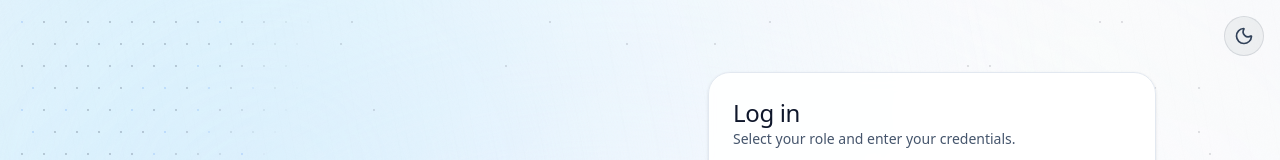
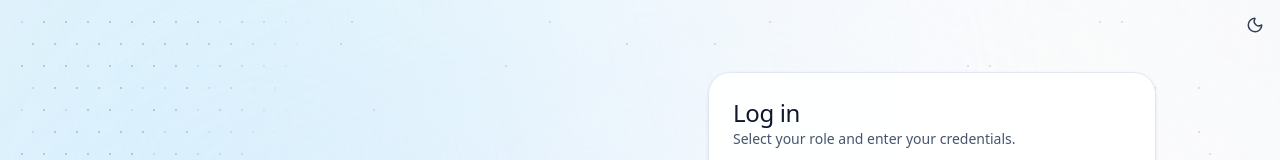
Before and after one commit to Dinusha-Ekanayake/PredictiX-Frontend, a Next.js app: page /login in a window 1280 px wide. Shown: the top 160 px of the page. Built offline with nearby package versions, Linux system fonts and the light colour scheme.

Commit message:
refactor: update ThemeToggle component for improved styling and usability

```diff
--- a/src/components/theme/ThemeToggle.tsx
+++ b/src/components/theme/ThemeToggle.tsx
@@ -1,13 +1,66 @@
+// // // "use client";
+
+// // // import * as React from "react";
+// // // import { useTheme } from "next-themes";
+// // // import { Moon, Sun } from "lucide-react";
+
+// // // /**
+// // //  * Theme toggle — pill-shaped switch with a moon/sun icon.
+// // //  * Uses semi-transparent white so it works on both the purple gradient header
+// // //  * and standalone on darker backgrounds (login page, etc.).
+// // //  */
+// // // export default function ThemeToggle() {
+// // //   const { resolvedTheme, setTheme } = useTheme();
+// // //   const [mounted, setMounted] = React.useState(false);
+
+// // //   React.useEffect(() => setMounted(true), []);
+// // //   if (!mounted) return null;
+
+// // //   const isDark = resolvedTheme === "dark";
+
+// // //   return (
+// // //     <div className="flex items-center gap-1.5">
+// // //       {/* Toggle switch track */}
+// // //       <button
+// // //         type="button"
+// // //         role="switch"
+// // //         aria-checked={isDark}
+// // //         aria-label="Toggle theme"
+// // //         onClick={() => setTheme(isDark ? "light" : "dark")}
+// // //         className="relative inline-flex h-6 w-11 shrink-0 cursor-pointer items-center rounded-full border border-white/20 bg-white/15 transition-colors focus-visible:outline-none focus-visible:ring-2 focus-visible:ring-white/40 focus-visible:ring-offset-2 focus-visible:ring-offset-transparent"
+// // //       >
+// // //         {/* Thumb */}
+// // //         <span
+// // //           className={`pointer-events-none block h-4 w-4 rounded-full bg-white shadow-sm transition-transform ${
+// // //             isDark ? "translate-x-[22px]" : "translate-x-[3px]"
+// // //           }`}
+// // //         />
+// // //       </button>
+
+// // //       {/* Icon beside the toggle */}
+// // //       {isDark ? (
+// // //         <Moon className="h-4 w-4 text-white/60" />
+// // //       ) : (
+// // //         <Sun className="h-4 w-4 text-white/60" />
+// // //       )}
+// // //     </div>
+// // //   );
+// // // }
+
+
+// // // VERSION 02
+
 // // "use client";
 
 // // import * as React from "react";
 // // import { useTheme } from "next-themes";
 // // import { Moon, Sun } from "lucide-react";
+// // import { cn } from "@/lib/utils";
 
 // // /**
-// //  * Theme toggle — pill-shaped switch with a moon/sun icon.
-// //  * Uses semi-transparent white so it works on both the purple gradient header
-// //  * and standalone on darker backgrounds (login page, etc.).
+// //  * Theme toggle — pill switch that stays visible on BOTH:
+// //  * - light headers (white background)
+// //  * - dark headers (dark background)
 // //  */
 // // export default function ThemeToggle() {
 // //   const { resolvedTheme, setTheme } = useTheme();
@@ -19,36 +72,38 @@
 // //   const isDark = resolvedTheme === "dark";
 
 // //   return (
-// //     <div className="flex items-center gap-1.5">
-// //       {/* Toggle switch track */}
-// //       <button
-// //         type="button"
-// //         role="switch"
-// //         aria-checked={isDark}
-// //         aria-label="Toggle theme"
-// //         onClick={() => setTheme(isDark ? "light" : "dark")}
-// //         className="relative inline-flex h-6 w-11 shrink-0 cursor-pointer items-center rounded-full border border-white/20 bg-white/15 transition-colors focus-visible:outline-none focus-visible:ring-2 focus-visible:ring-white/40 focus-visible:ring-offset-2 focus-visible:ring-offset-transparent"
+// //     <button
+// //       type="button"
+// //       role="switch"
+// //       aria-checked={isDark}
+// //       aria-label="Toggle theme"
+// //       onClick={() => setTheme(isDark ? "light" : "dark")}
+// //       className={cn(
+// //         "relative inline-flex h-9 w-14 items-center rounded-full border transition-colors",
+// //         "focus-visible:outline-none focus-visible:ring-2 focus-visible:ring-ring focus-visible:ring-offset-2",
+// //         // ✅ Visible on light navbar
+// //         "bg-slate-900/10 border-slate-900/10",
+// //         // ✅ Visible on dark navbar
+// //         "dark:bg-white/10 dark:border-white/15"
+// //       )}
+// //     >
+// //       {/* Thumb */}
+// //       <span
+// //         className={cn(
+// //           "pointer-events-none absolute left-1 grid h-7 w-7 place-items-center rounded-full shadow-sm transition-transform",
+// //           "bg-white text-slate-900",
+// //           "dark:bg-slate-950 dark:text-white",
+// //           isDark ? "translate-x-5" : "translate-x-0"
+// //         )}
 // //       >
-// //         {/* Thumb */}
-// //         <span
-// //           className={`pointer-events-none block h-4 w-4 rounded-full bg-white shadow-sm transition-transform ${
-// //             isDark ? "translate-x-[22px]" : "translate-x-[3px]"
-// //           }`}
-// //         />
-// //       </button>
-
-// //       {/* Icon beside the toggle */}
-// //       {isDark ? (
-// //         <Moon className="h-4 w-4 text-white/60" />
-// //       ) : (
-// //         <Sun className="h-4 w-4 text-white/60" />
-// //       )}
-// //     </div>
+// //         {isDark ? <Moon className="h-4 w-4" /> : <Sun className="h-4 w-4" />}
+// //       </span>
+// //     </button>
 // //   );
 // // }
 
 
-// // VERSION 02
+// // VERSION 03
 
 // "use client";
 
@@ -58,11 +113,17 @@
 // import { cn } from "@/lib/utils";
 
 // /**
-//  * Theme toggle — pill switch that stays visible on BOTH:
-//  * - light headers (white background)
-//  * - dark headers (dark background)
+//  * Icon-only theme toggle (Moon/Sun button)
+//  * - Looks good on white headers and dark headers
+//  * - No switch/track UI
 //  */
-// export default function ThemeToggle() {
+// export default function ThemeToggle({
+//   className,
+//   size = 40,
+// }: {
+//   className?: string;
+//   size?: number; // button size in px
+// }) {
 //   const { resolvedTheme, setTheme } = useTheme();
 //   const [mounted, setMounted] = React.useState(false);
 
@@ -74,36 +135,29 @@
 //   return (
 //     <button
 //       type="button"
-//       role="switch"
-//       aria-checked={isDark}
 //       aria-label="Toggle theme"
 //       onClick={() => setTheme(isDark ? "light" : "dark")}
 //       className={cn(
-//         "relative inline-flex h-9 w-14 items-center rounded-full border transition-colors",
+//         "inline-flex items-center justify-center rounded-full border transition",
 //         "focus-visible:outline-none focus-visible:ring-2 focus-visible:ring-ring focus-visible:ring-offset-2",
-//         // ✅ Visible on light navbar
-//         "bg-slate-900/10 border-slate-900/10",
-//         // ✅ Visible on dark navbar
-//         "dark:bg-white/10 dark:border-white/15"
+//         // ✅ Visible on white navbar
+//         "bg-slate-900/5 border-slate-900/10 hover:bg-slate-900/10",
+//         // ✅ Visible on dark header
+//         "dark:bg-white/5 dark:border-white/10 dark:hover:bg-white/10",
+//         className
 //       )}
+//       style={{ width: size, height: size }}
 //     >
-//       {/* Thumb */}
-//       <span
-//         className={cn(
-//           "pointer-events-none absolute left-1 grid h-7 w-7 place-items-center rounded-full shadow-sm transition-transform",
-//           "bg-white text-slate-900",
-//           "dark:bg-slate-950 dark:text-white",
-//           isDark ? "translate-x-5" : "translate-x-0"
-//         )}
-//       >
-//         {isDark ? <Moon className="h-4 w-4" /> : <Sun className="h-4 w-4" />}
-//       </span>
+//       {isDark ? (
+//         <Sun className="h-5 w-5 text-slate-700 dark:text-slate-200" />
+//       ) : (
+//         <Moon className="h-5 w-5 text-slate-700 dark:text-slate-200" />
+//       )}
 //     </button>
 //   );
 // }
 
-
-// VERSION 03
+// VERSION 04
 
 "use client";
 
@@ -112,17 +166,12 @@ import { useTheme } from "next-themes";
 import { Moon, Sun } from "lucide-react";
 import { cn } from "@/lib/utils";
 
-/**
- * Icon-only theme toggle (Moon/Sun button)
- * - Looks good on white headers and dark headers
- * - No switch/track UI
- */
 export default function ThemeToggle({
   className,
-  size = 40,
+  size = 18, // smaller icon size
 }: {
   className?: string;
-  size?: number; // button size in px
+  size?: number;
 }) {
   const { resolvedTheme, setTheme } = useTheme();
   const [mounted, setMounted] = React.useState(false);
@@ -138,20 +187,16 @@ export default function ThemeToggle({
       aria-label="Toggle theme"
       onClick={() => setTheme(isDark ? "light" : "dark")}
       className={cn(
-        "inline-flex items-center justify-center rounded-full border transition",
-        "focus-visible:outline-none focus-visible:ring-2 focus-visible:ring-ring focus-visible:ring-offset-2",
-        // ✅ Visible on white navbar
-        "bg-slate-900/5 border-slate-900/10 hover:bg-slate-900/10",
-        // ✅ Visible on dark header
-        "dark:bg-white/5 dark:border-white/10 dark:hover:bg-white/10",
+        "inline-flex items-center justify-center transition-colors duration-200",
+        "text-slate-700 hover:text-slate-900",
+        "dark:text-slate-300 dark:hover:text-white",
         className
       )}
-      style={{ width: size, height: size }}
     >
       {isDark ? (
-        <Sun className="h-5 w-5 text-slate-700 dark:text-slate-200" />
+        <Sun size={size} />
       ) : (
-        <Moon className="h-5 w-5 text-slate-700 dark:text-slate-200" />
+        <Moon size={size} />
       )}
     </button>
   );
```
